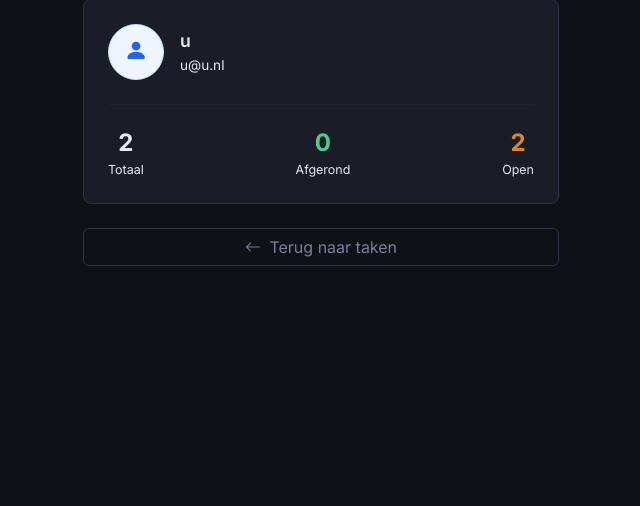
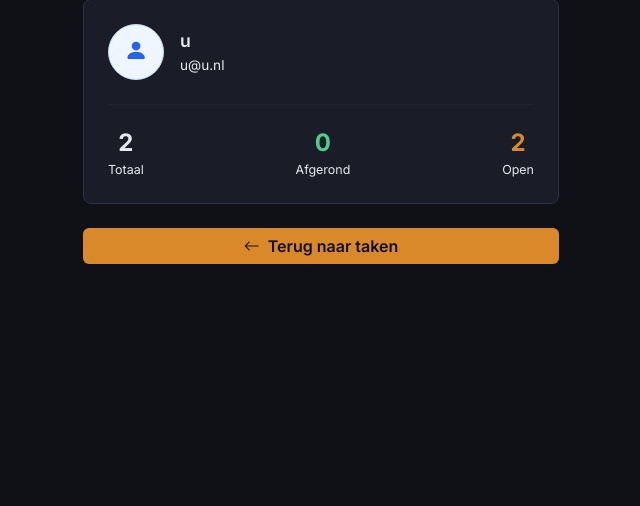
Before and after one commit to Brywire/Webtechnologie, a Flask app: page /profile in a window 1280 px wide. Shown: the part 171-677 px from the top of the page, without its empty margins (319-959 px from the left). Run offline with Flask 3, Linux system fonts and the light colour scheme; a user stored in the database is signed in; data comes from the database, SQL or seed files in the repository.

Commit message:
Change on back to task button on profile page

```diff
--- a/eindopdracht/templates/profile.html
+++ b/eindopdracht/templates/profile.html
@@ -35,7 +35,7 @@
         </div>
     </div>
 
-    <a href="{{ url_for('index') }}" class="btn btn-outline-sf w-100">
+    <a href="{{ url_for('index') }}" class="btn btn-accent w-100">
         <i class="bi bi-arrow-left me-1"></i> Terug naar taken
     </a>
 
```
